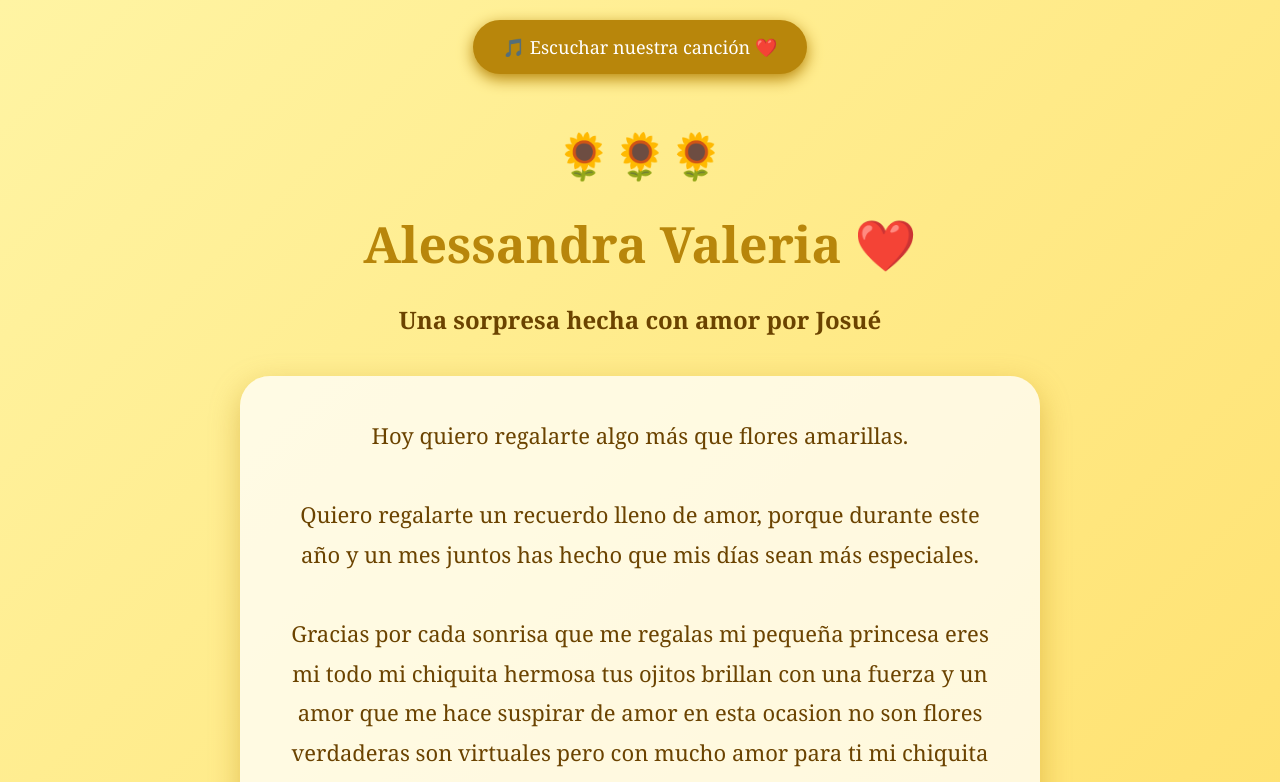
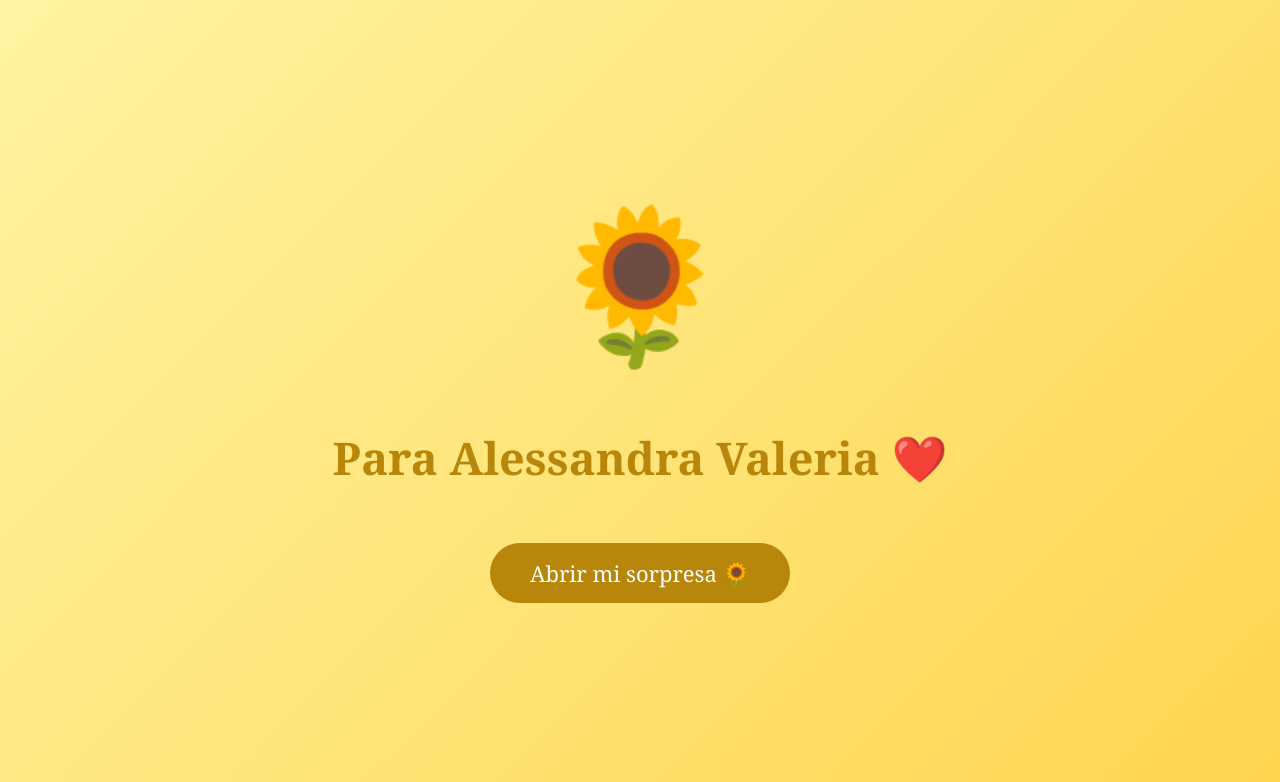
Before and after one commit to josue004ys/floresamarillas26, a plain HTML site: page index.html in a window 1280 px wide. Shown: the top 782 px of the page. Drawn offline with Linux system fonts and the light colour scheme.

```diff
--- a/index.html
+++ b/index.html
@@ -7,7 +7,60 @@
 
 <style>
 *{box-sizing:border-box;margin:0;padding:0;font-family:Georgia,serif}
+#inicio{
+    position:fixed;
+    top:0;
+    left:0;
+    width:100%;
+    height:100vh;
+    background:linear-gradient(135deg,#fff4a3,#ffd54f);
+    display:flex;
+    flex-direction:column;
+    justify-content:center;
+    align-items:center;
+    z-index:9999;
+    transition:1s;
+}
 
+
+.flor-grande{
+    font-size:150px;
+    animation:flotar 2s infinite alternate;
+}
+
+
+#inicio h1{
+    font-size:45px;
+    color:#b8860b;
+}
+
+
+#inicio button{
+    margin-top:30px;
+    padding:15px 40px;
+    border:none;
+    border-radius:40px;
+    background:#b8860b;
+    color:white;
+    font-size:22px;
+    cursor:pointer;
+}
+
+
+@keyframes flotar{
+    from{
+        transform:translateY(0px);
+    }
+    to{
+        transform:translateY(-25px);
+    }
+}
+
+
+.ocultar{
+    opacity:0;
+    visibility:hidden;
+}
 body{
 background:linear-gradient(135deg,#fff4a3,#ffd54f);
 color:#6b4300;
@@ -99,6 +152,11 @@
 </head>
 
 <body>
+    <div id="inicio">
+    <div class="flor-grande">🌻</div>
+    <h1>Para Alessandra Valeria ❤️</h1>
+    <button onclick="entrar()">Abrir mi sorpresa 🌻</button>
+</div>
 <audio id="musica" loop>
     <source src="musica/Justin Timberlake - Mirrors (letralyrics).mp3"audio/mpeg">
 </audio>
@@ -168,5 +226,13 @@
     document.getElementById("musica").play();
 }
 </script>
+<script>
+function entrar(){
+
+    document.getElementById("inicio")
+    .classList.add("ocultar");
+
+}
+</script>
 </body>
 </html>
```
